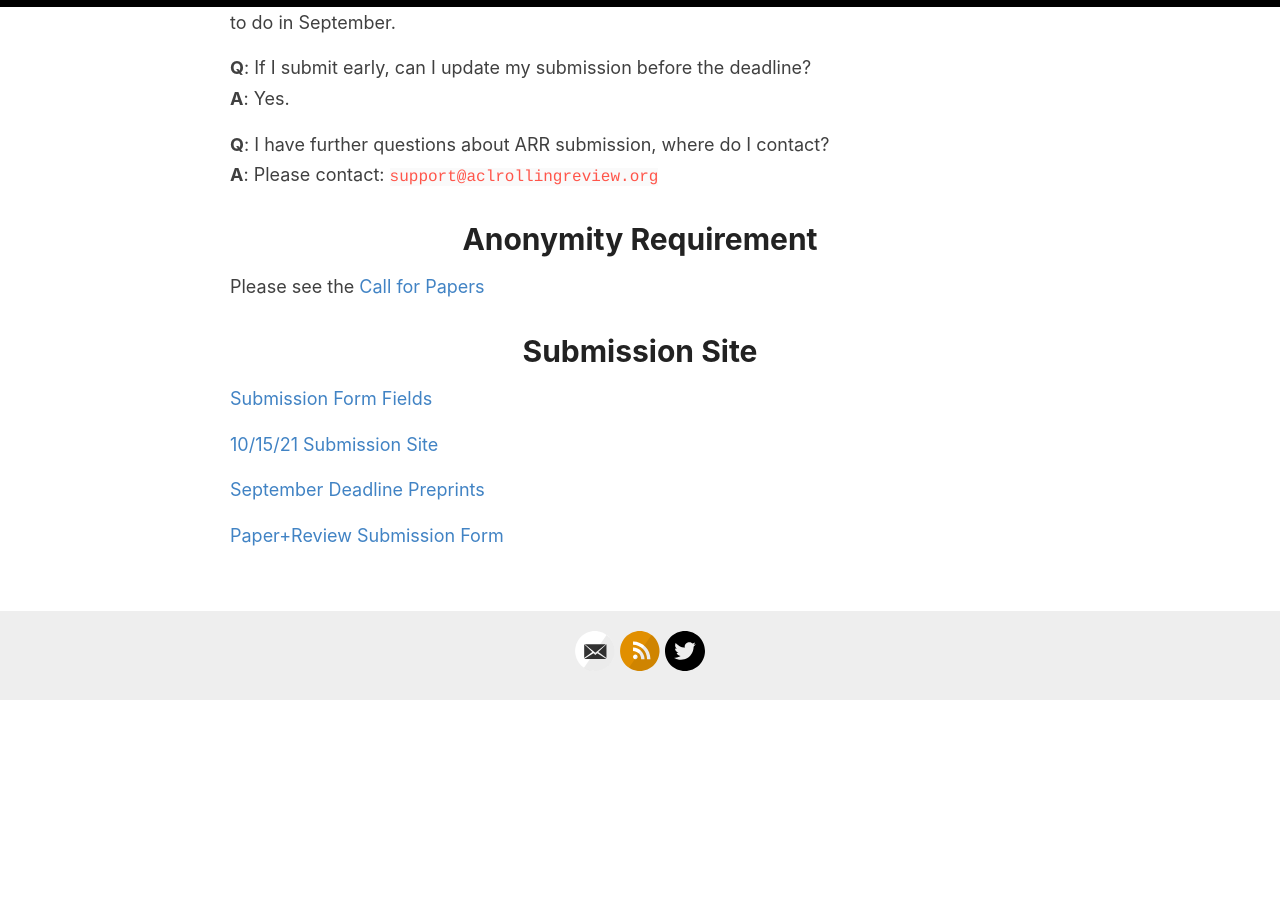
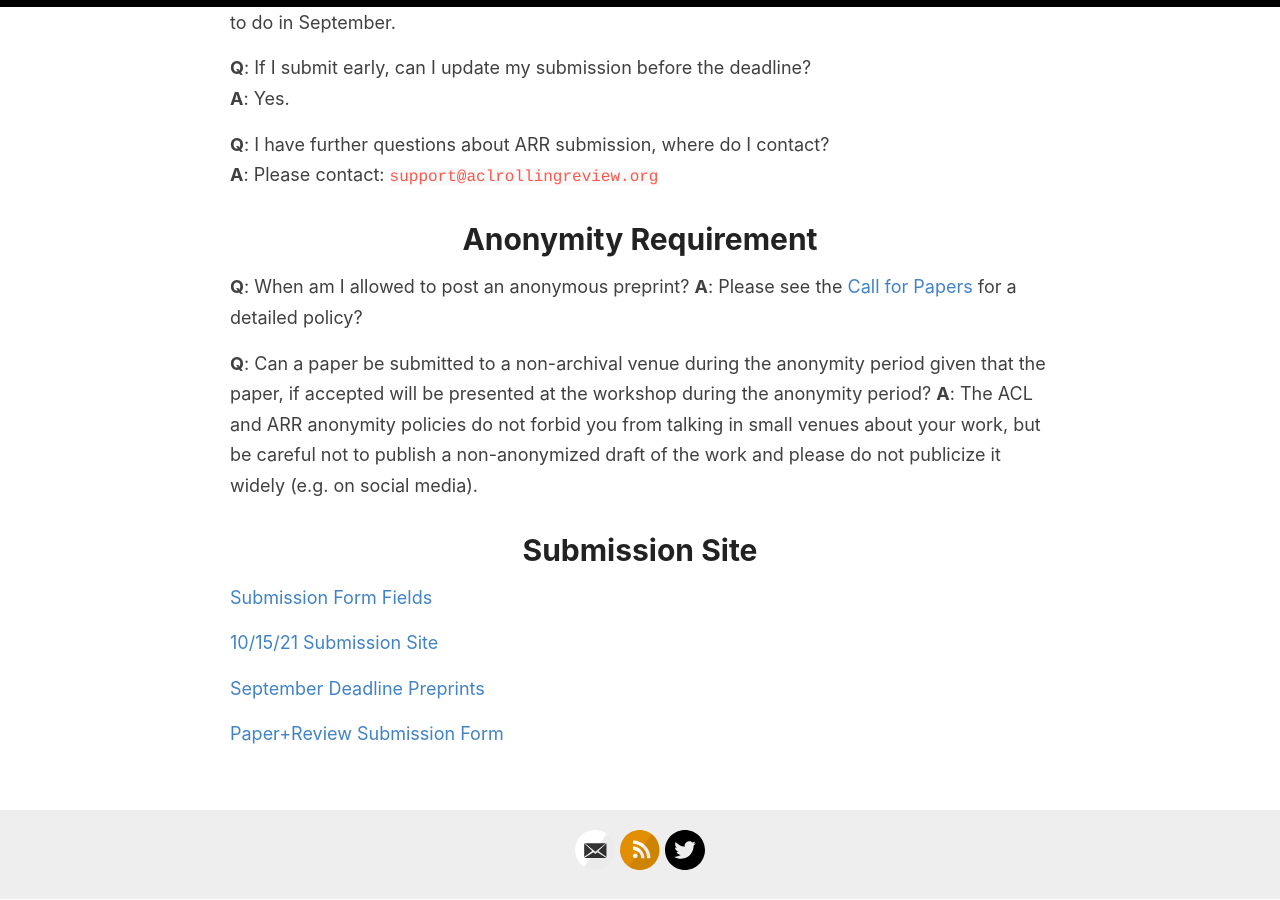
Before and after one commit to amitmerchant1990/reverie, a Jekyll site: the page built from authors.md, in a window 1280 px wide and 900 px high, scrolled down 1168 px. Built offline with Jekyll 4.4.1, drawn with Linux system fonts in a browser that asks for light colours; before the commit the page ends 1869 px from its top, so only the background shows below that.

Commit message:
Updated FAQ with rules about workshops

```diff
--- a/authors.md
+++ b/authors.md
@@ -39,7 +39,11 @@ ACL Rolling Review offers the following:
 
 # Anonymity Requirement
 
-Please see the [Call for Papers](https://aclrollingreview.org/cfp)
+**Q**: When am I allowed to post an anonymous preprint?
+**A**: Please see the [Call for Papers](https://aclrollingreview.org/cfp) for a detailed policy?
+
+**Q**: Can a paper be submitted to a non-archival venue during the anonymity period given that the paper, if accepted will be presented at the workshop during the anonymity period?
+**A**: The ACL and ARR anonymity policies do not forbid you from talking in small venues about your work, but be careful not to publish a non-anonymized draft of the work and please do not publicize it widely (e.g. on social media).
 
 # Submission Site
 
```
Also changed, not shown: 1 other file.
